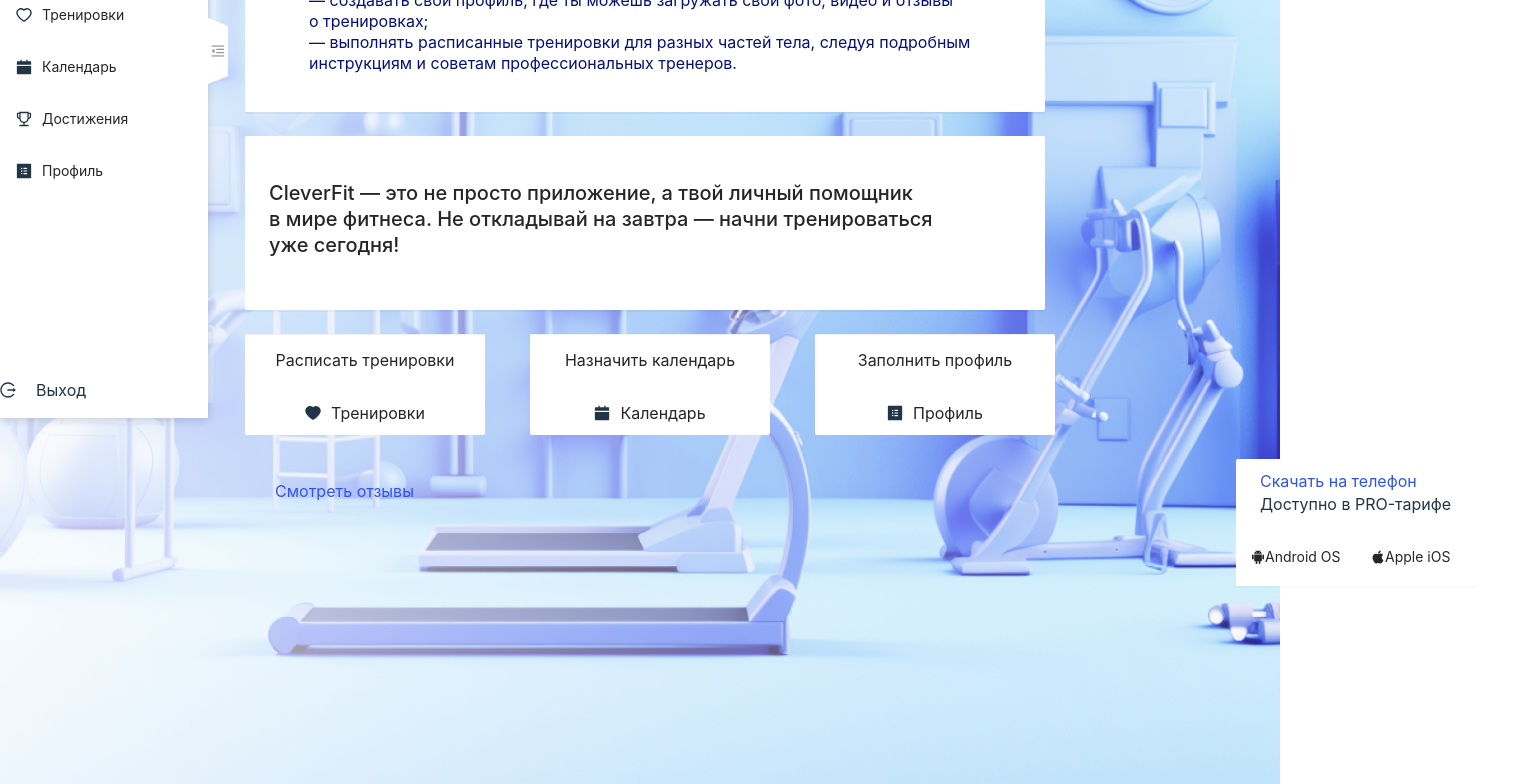
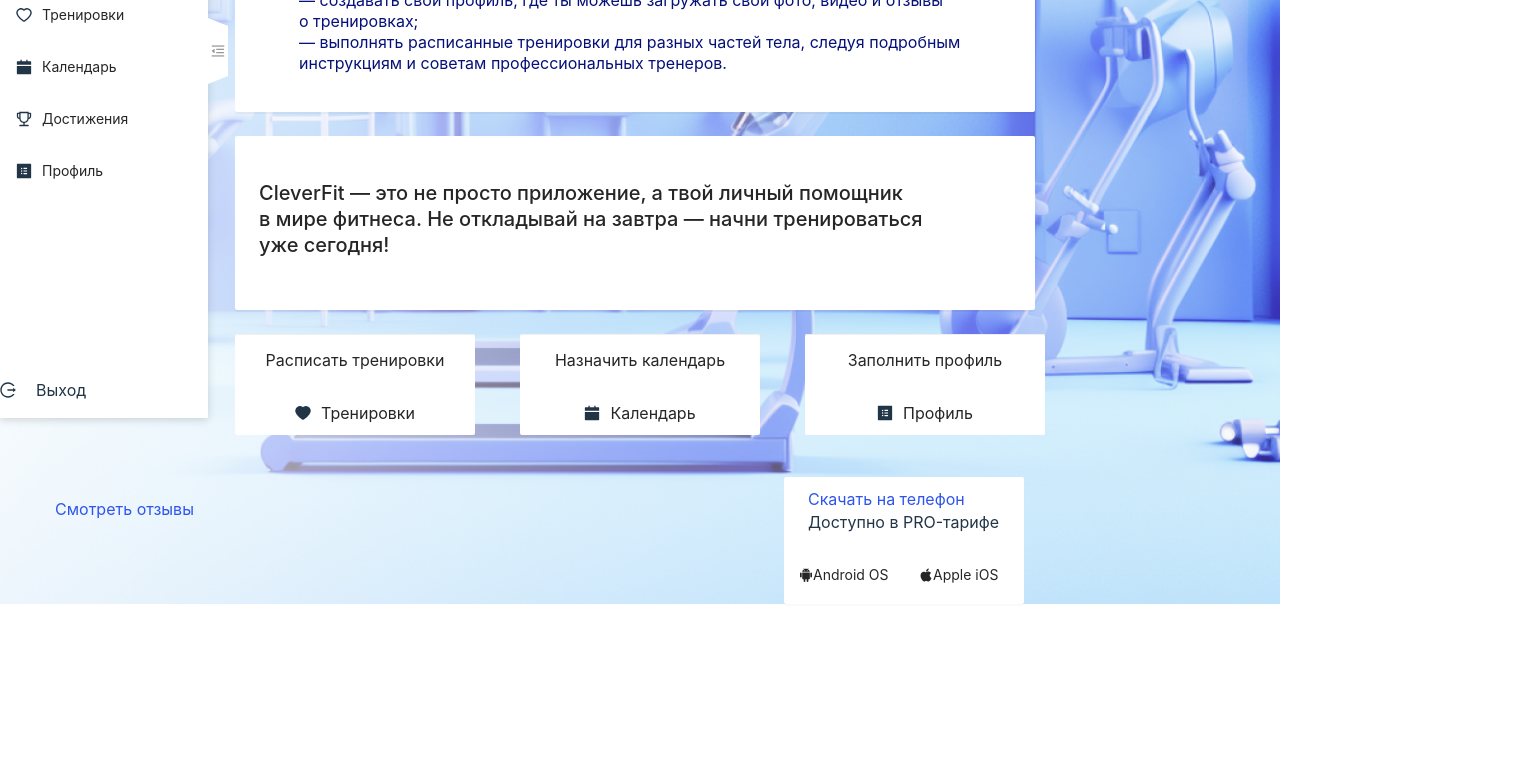
Before and after one commit to ClevertecFrontendLab/Nastyapralich, a React (Vite) app: page / in a window 1280 px wide. Shown: the part 382-1166 px from the top of the page, 1524 px wide, since content can reach past the window. After the commit the page ends 992 px from the top, so only its background shows below. Built offline with nearby package versions, Linux system fonts and the light colour scheme.

Commit message:
"added navbar and footer"

```diff
--- a/src/components/footer/footer.module.scss
+++ b/src/components/footer/footer.module.scss
@@ -1,13 +1,12 @@
 @import '../assets/colors.scss';
 
 .footerContainer{
-    padding: 0px 24px;
-width: 1232px;
-height: 283px;
+max-width: 1000px;
+padding: 0px 24px;
 display: flex;
 justify-content: space-between;
 p{
-    border-radius: 2px;
+border-radius: 2px;
 padding: 6px 15px;
 width: 171px;
 height: 40px;
@@ -25,13 +24,8 @@
 box-shadow: 0 2px 0 0 rgba(0, 0, 0, 0.02);
 background: $character-light-primary-inverse;
 .footerCardText{
-    padding: 12px 24px;
+padding: 12px 24px;
 width: 240px;
-// height: 71px;
-}
-}
-}
-
 .text{
 font-family: $font-family;
 font-weight: 400;
@@ -40,7 +34,7 @@
 color: $primary-light-6;
 display: block;
 }
-
+}
 .footerCardIcons{
     display: flex;
     padding: 12px 0px;
@@ -59,3 +53,5 @@
 }
     }
 }
+}
+}
--- a/src/components/navbar/navbar.module.scss
+++ b/src/components/navbar/navbar.module.scss
@@ -12,7 +12,7 @@
     display: flex;
     flex-direction: column;
     justify-content: space-between;
-    position: fixed;
+    // position: fixed;
     ul{
         list-style: none;
         padding: 0;
--- a/src/components/pageContainer/pageContainer.module.scss
+++ b/src/components/pageContainer/pageContainer.module.scss
@@ -1,15 +1,14 @@
+.container{
+    display: flex;
+    flex-direction: column;
+    justify-content: start;
+}
 .pageContainerMain{
-
-    background: url('../../components/assets/1440_default.png');
-    background-repeat: no-repeat;
-    background-position: center;
-    background-size: cover;
-    width: 100%;
     padding: 0px 0px 42px 0px;
     display: flex;
     flex-direction: column;
     gap: 24px;
-    flex-grow: 1;
+    flex: 1;
     box-sizing: border-box;
-    padding-left: 220px;
+    padding-left: 210px;
 }
--- a/src/components/pageContainer/pageContainer.tsx
+++ b/src/components/pageContainer/pageContainer.tsx
@@ -1,5 +1,6 @@
 import React, { ReactElement } from "react"
 import style from './pageContainer.module.scss'
+import { Footer } from "@components/footer"
 
 type PageContainerProps = {
     children: ReactElement | ReactElement[]
@@ -7,10 +8,15 @@
 
 export const PageContainer: React.FC<PageContainerProps> = ({children}) =>{
 return (
-    <>
-    <div className={style.pageContainerMain}>
+    <div className={style.container}>
+       <div className={style.pageContainerMain}>
      {children}
+     </div>
+     <div>
+        <Footer />
+     </div>
     </div>
-    </>
+
+
 )
 }
--- a/src/pages/main-page/main-page.module.scss
+++ b/src/pages/main-page/main-page.module.scss
@@ -3,6 +3,10 @@
 .mainPageContainer{
 width: 100%;
 display: flex;
+background: url('../../components/assets/1440_default.png');
+background-repeat: no-repeat;
+background-position: center;
+background-size: cover;
 }
 
 .smallCardsConatiner{
--- a/src/pages/main-page/main-page.tsx
+++ b/src/pages/main-page/main-page.tsx
@@ -7,7 +7,6 @@
 import { CardType } from '@components/cards/cards';
 import { CalendarFilled, HeartFilled, ProfileFilled } from '@ant-design/icons';
 import { NavBar } from '@components/navbar';
-import { Footer } from '@components/footer';
 
 
 export const MainPage: React.FC = () => {
@@ -81,9 +80,7 @@
                                     <p className={style.iconText}>Профиль</p>
                                 </div>
                             </Card>
-
                         </div>
-                         <Footer />
                     </PageContainer>
 
                 </div>
```
Also changed, not shown: src/components/footer/footer.tsx (+11 -9 lines).
